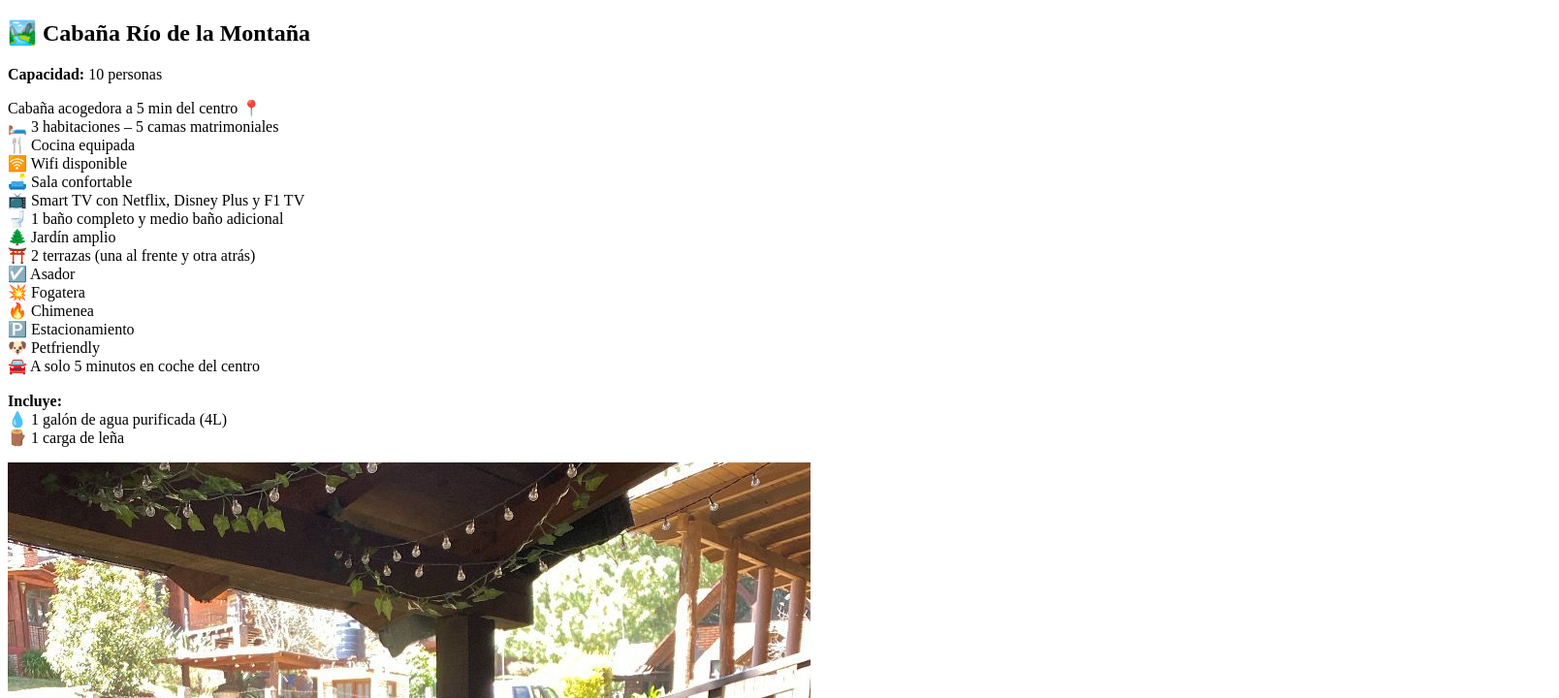
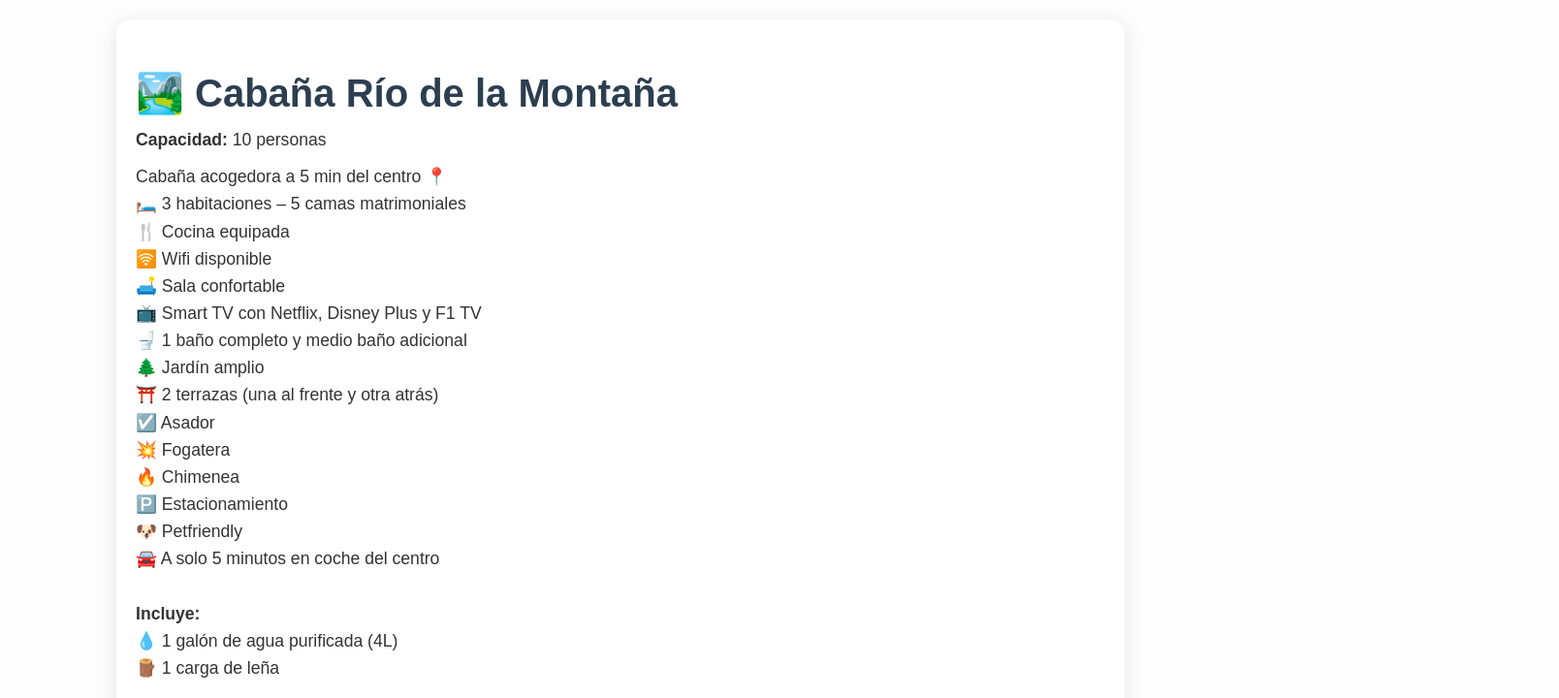
Before and after one commit to Chavez-Yaritza-02/cabainWeb, a plain HTML site: page cabana-rio.html in a window 1280 px wide. Shown: the top 720 px of the page at 97% size, 1608 px wide, since content can reach past the window. Drawn offline with Linux system fonts and the light colour scheme; grey boxes are pictures that could not be loaded.

Commit message:
Update cabana-rio.html

```diff
--- a/cabana-rio.html
+++ b/cabana-rio.html
@@ -3,7 +3,7 @@
 <head>
   <meta charset="UTF-8">
   <title>Cabaña Río de la Montaña</title>
-  <link rel="stylesheet" href="style-rio.css">
+  <link rel="stylesheet" href="rio.css">
 </head>
 <body>
   <section id="detalle-cabana">
```
